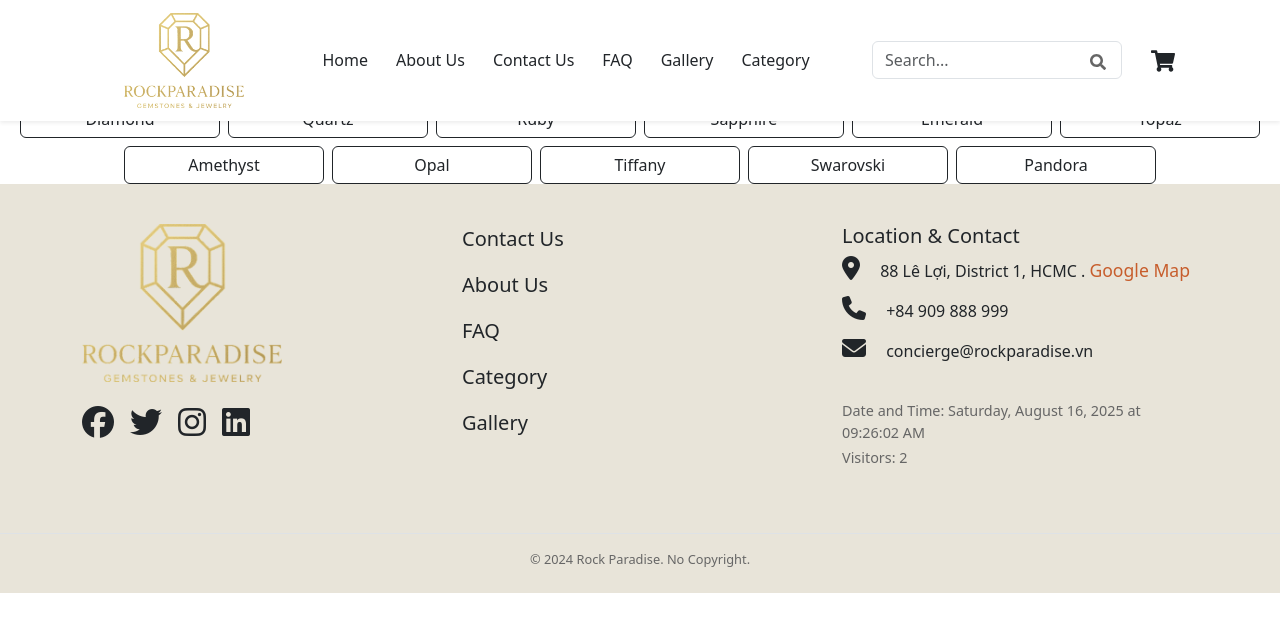
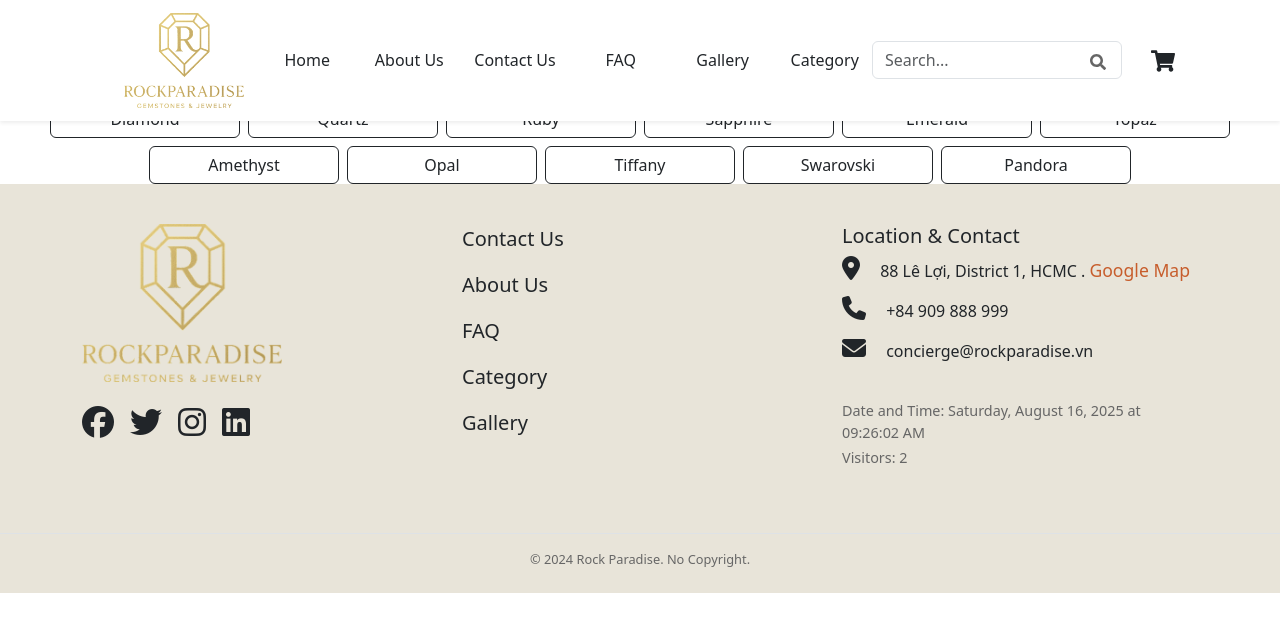
Before and after one commit to TomTom1194/Rockparadise, a React (Create React App) app: page /category in a window 1280 px wide. Shown: the top 632 px of the page. Built offline with nearby package versions, Linux system fonts and the light colour scheme.

Commit message:
update41

```diff
--- a/src/Components/Category.jsx
+++ b/src/Components/Category.jsx
@@ -34,7 +34,7 @@ function Category({ layout = "horizontal", onCategoryClick }) {
             className={`btn  ${
               isActive ? "btn-dark text-white " : "btn-outline-dark"
             }`}
-            style={{ textTransform: "capitalize", width:"200px" }}
+            style={{ textTransform: "capitalize", width:"190px" }}
             onClick={() => {
               if (onCategoryClick) onCategoryClick(); //close filter onclick
             }}
--- a/src/index.css
+++ b/src/index.css
@@ -155,3 +155,7 @@ input[type="number"] {
 .custom-li {
   font-size: 16px;
 }
+
+.nav-link {
+  min-width: 90px;
+}
--- a/src/pages/Home.jsx
+++ b/src/pages/Home.jsx
@@ -39,8 +39,8 @@ useEffect(() => {
             </div>
 
             <div className="d-flex flex-column align-items-center px-5" data-aos="fade-up">
-                <h2 className="text-center mt-5 mb-3 ">Categories</h2>
-            <Category layout="horizontal"></Category>
+              <h2 className="text-center mt-5 mb-3 ">Categories</h2>
+              <Category layout="horizontal"></Category>
             </div>
 
               {/* Sell Section */}
--- a/src/pages/Productlist.jsx
+++ b/src/pages/Productlist.jsx
@@ -80,7 +80,7 @@ function Productlist() {
         </div>
       )}
 
-      <div className="row mt-md-5 ">
+      <div className="row mt-md-5 " >
         {/* Desktop Sidebar */}
         <div
           className="d-none d-md-block col-md-3"
@@ -92,7 +92,7 @@ function Productlist() {
           }}
           data-aos="fade-right"
         >
-          <Category layout="v" />
+          <Category layout="v"  />
         </div>
 
         {/* sort */}
```
